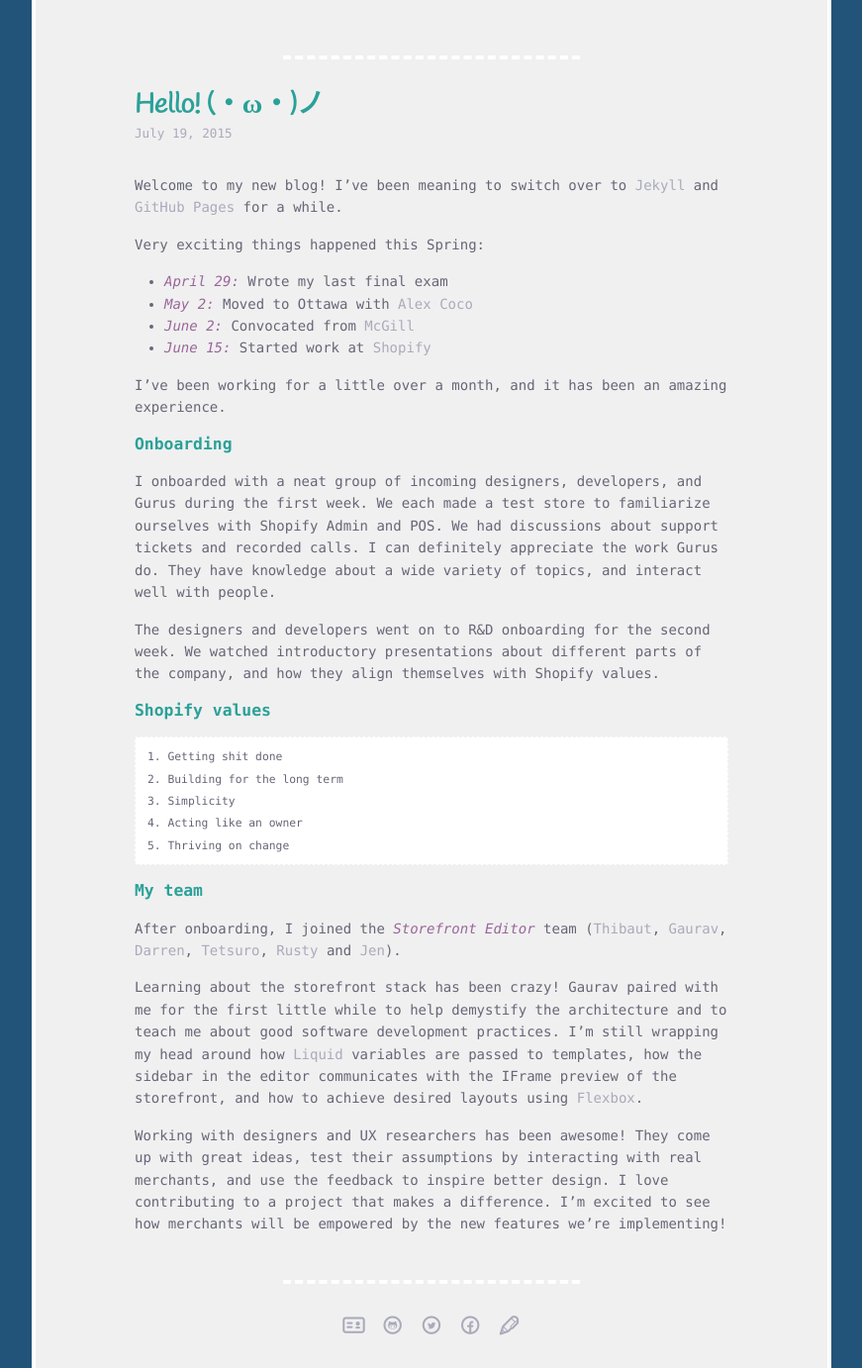
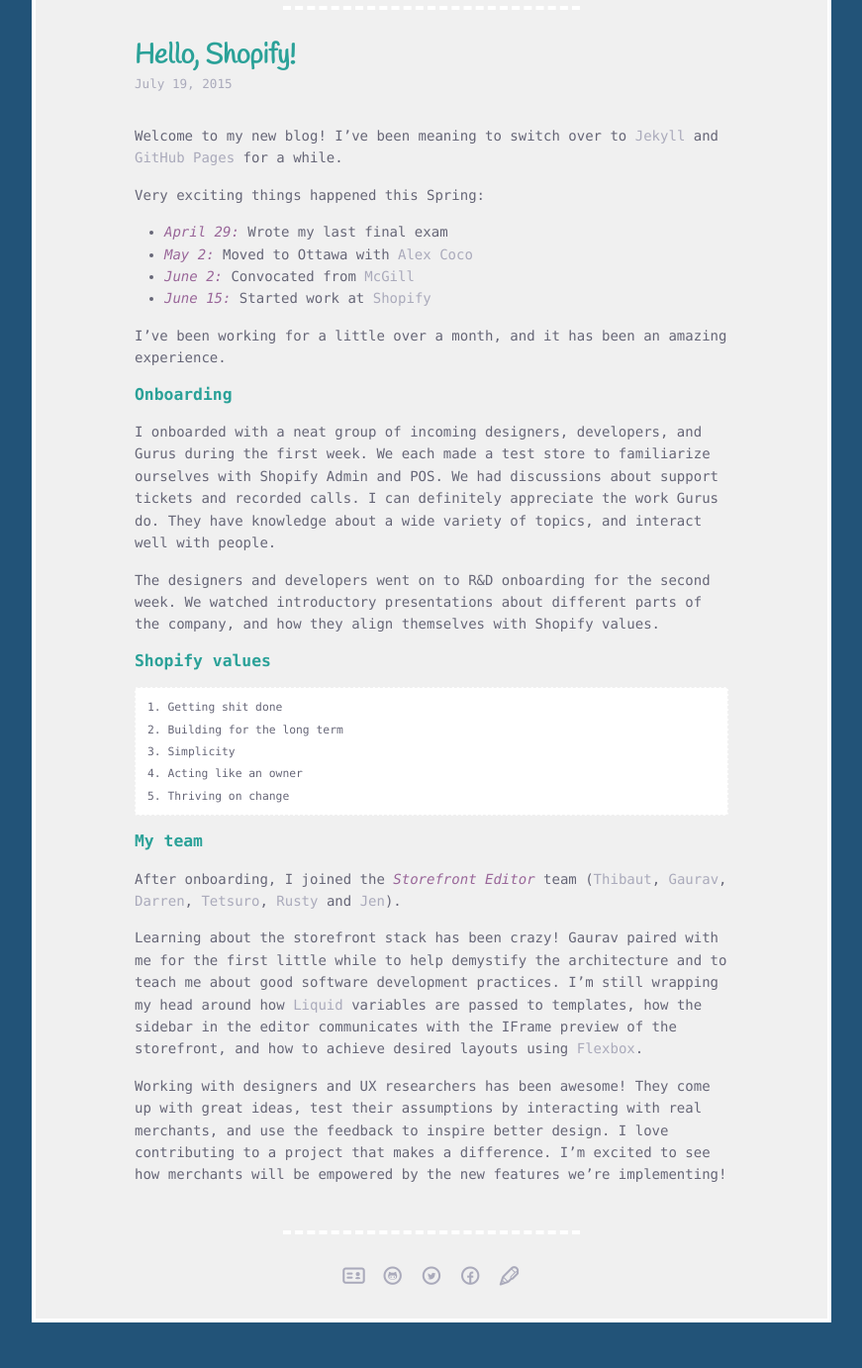
Before and after one commit to quelledanielle/quelledanielle.github.io, a Jekyll site: the page built from _posts/2015-06-24-hello-shopify.markdown, in a window 1280 px wide, cut to the strip 242-1624 px from the top of the page. Shown: the whole strip at 99% size, without its empty margins (204-1075 px from the left). Built offline with Jekyll 4.4.1, drawn with Linux system fonts in a browser that asks for light colours.

Commit message:
More blog stuff...

```diff
--- a/_includes/head.html
+++ b/_includes/head.html
@@ -6,6 +6,7 @@
   <title>{% if page.title %}{{ page.title }}{% else %}{{ site.title }}{% endif %}</title>
   <meta name="description" content="{% if page.excerpt %}{{ page.excerpt | strip_html | strip_newlines | truncate: 160 }}{% else %}{{ site.description }}{% endif %}">
 
+  <link rel="icon" type="image/png" href="{{ 'favicon.png' | prepend: site.baseurl }}">
   <link rel="stylesheet" href="{{ '/bower_components/typicons/src/font/typicons.css' | prepend: site.baseurl }}">
   <link rel="stylesheet" href="{{ '/css/main.css' | prepend: site.baseurl }}">
   <link rel="canonical" href="{{ page.url | replace:'index.html','' | prepend: site.baseurl | prepend: site.url }}">
--- a/_posts/2015-06-24-hello.markdown
+++ b/_posts/2015-06-24-hello-shopify.markdown
@@ -1,7 +1,7 @@
 ---
 layout: post
-title:  "Hello! (・ω・)ノ"
-date:   2015-07-19 5:38:00
+title: "Hello, Shopify!"
+date: 2015-07-19 5:38:00
 tags: updates Shopify
 ---
 Welcome to my new blog! I've been meaning to switch over to [Jekyll](http://jekyllrb.com) and [GitHub Pages](http://pages.github.com) for a while.
--- a/_sass/_layout.scss
+++ b/_sass/_layout.scss
@@ -78,8 +78,7 @@
   min-width: 320px;
   max-width: 800px;
   min-height: 100vh;
-  border-left: 4px solid #fff;
-  border-right: 4px solid #fff;
+  outline: 4px solid #fff;
 }
 
 /**
@@ -121,6 +120,10 @@
 .post-list {
   margin: 0;
   list-style: none;
+
+  li:not(:last-child) {
+    margin-bottom: $spacing-unit / 2;
+  }
 }
 
 .post-link {
@@ -151,11 +154,11 @@
  */
 .gravatar {
   display: block;
-  height: 200px;
-  width: 200px;
+  height: 150px;
+  width: 150px;
   margin: $spacing-unit auto;
   border: 4px solid #fff;
-  border-radius: 100px;
-  background-image: url('http://gravatar.com/avatar/fe67e5a476d623d62745556431f77f9c?s=200');
+  border-radius: 75px;
+  background-image: url('http://gravatar.com/avatar/fe67e5a476d623d62745556431f77f9c?s=150');
   background-repeat: no-repeat;
 }
```
Also changed, not shown: favicon.png (added).
